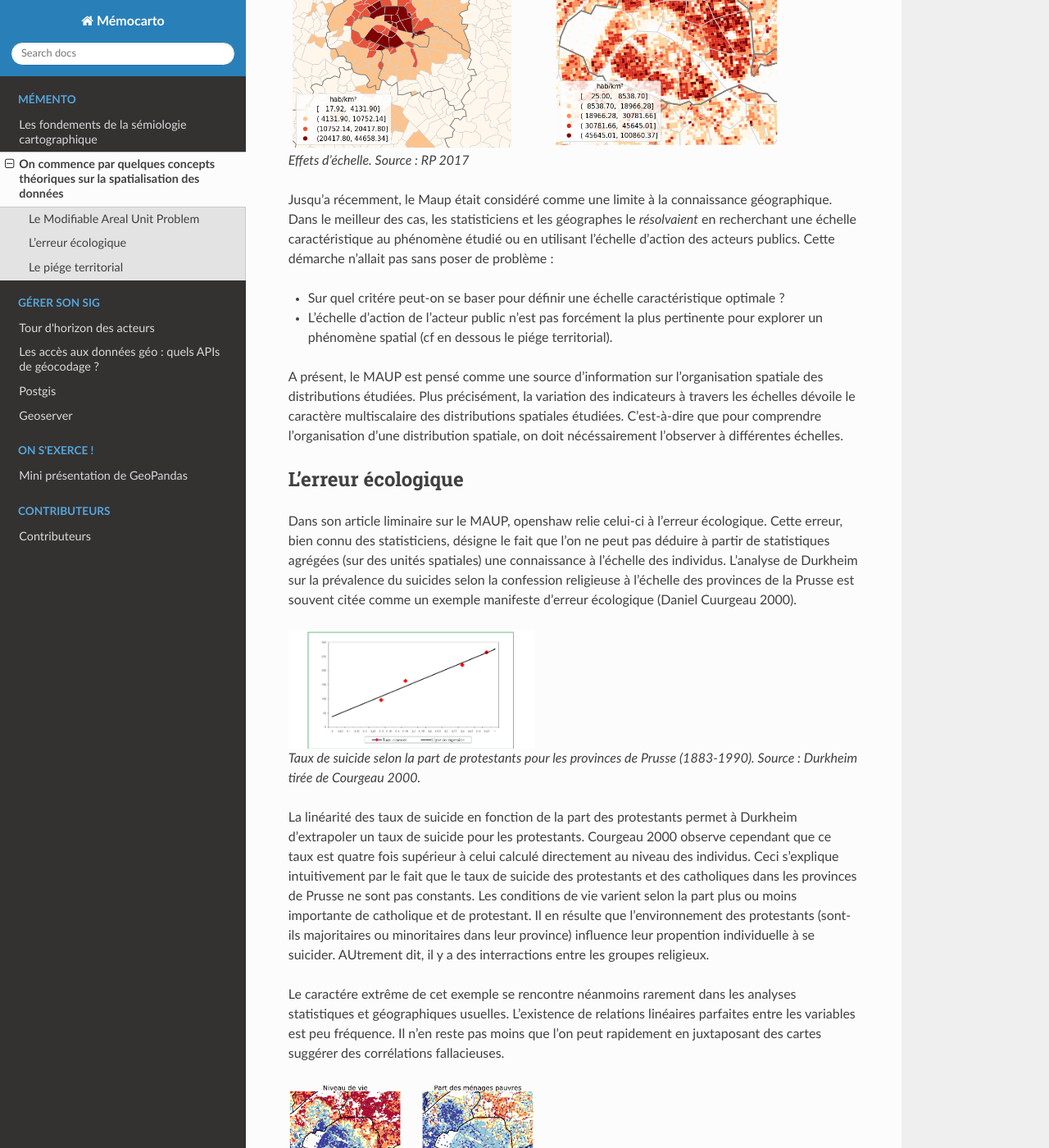
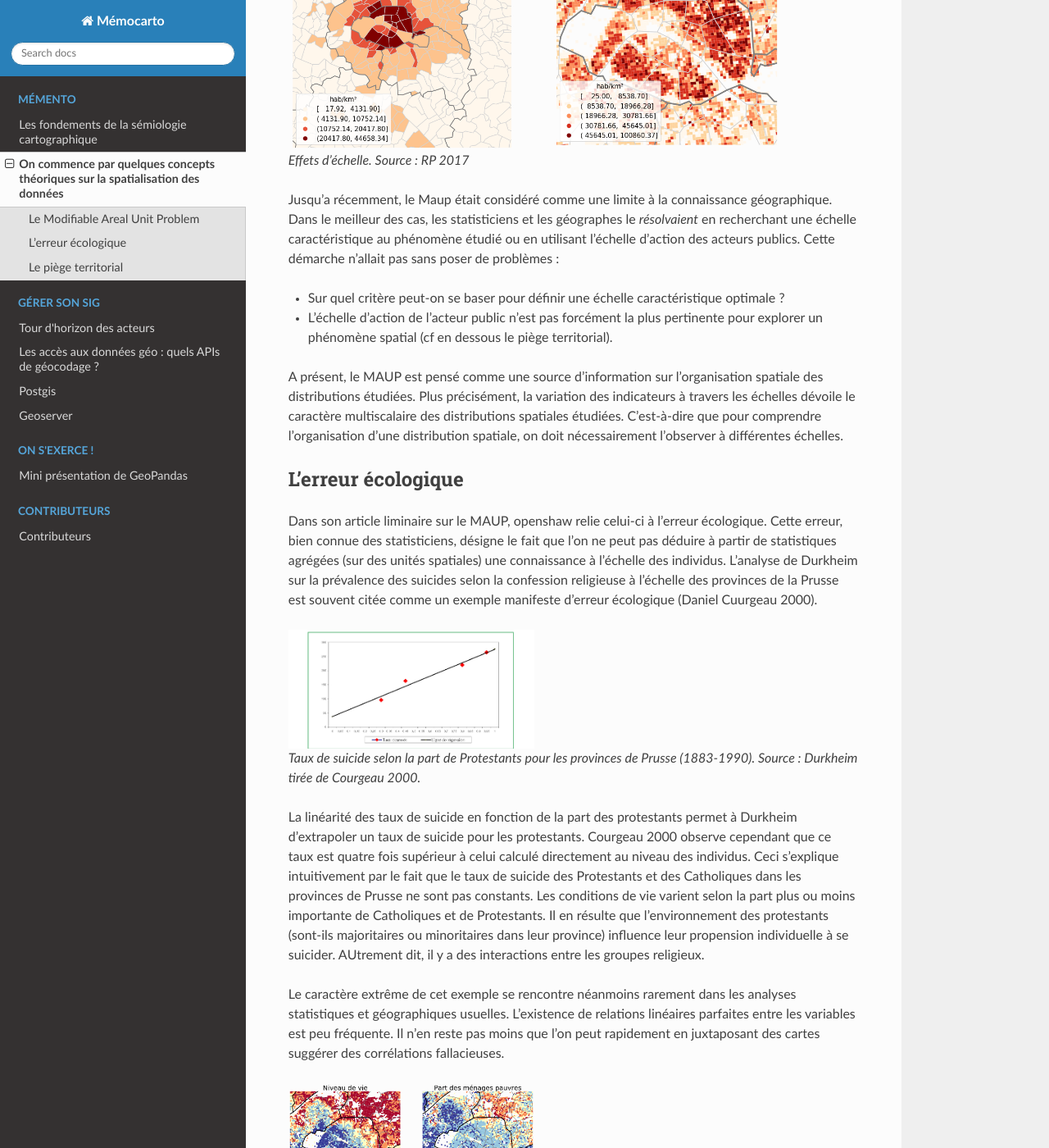
Before and after one commit to JulieDjidji/memocarto, a Sphinx documentation site: the page built from doc/source/concepts.rst, in a window 1280 px wide and 1400 px high, scrolled down 1633 px. Shown: the whole window at 82% size. Built offline with Sphinx 7.4.7 and the Read the Docs theme 2.0.0, drawn with Linux system fonts in a browser that asks for light colours; pages that are not in the unit, such as notebooks, are missing from menus; some of the changed text lies outside the part shown.

Commit message:
Update concepts.rst

```diff
--- a/doc/source/concepts.rst
+++ b/doc/source/concepts.rst
@@ -22,41 +22,41 @@
 
    Effets d'échelle. Source : RP 2017
 
-Jusqu'a récemment, le Maup était considéré comme une limite à la connaissance géographique. Dans le meilleur des cas, les statisticiens et les géographes le *résolvaient*  en recherchant une échelle caractéristique au phénomène étudié ou en utilisant l'échelle d'action des acteurs publics. Cette démarche n'allait pas sans poser de problème :
+Jusqu'a récemment, le Maup était considéré comme une limite à la connaissance géographique. Dans le meilleur des cas, les statisticiens et les géographes le *résolvaient*  en recherchant une échelle caractéristique au phénomène étudié ou en utilisant l'échelle d'action des acteurs publics. Cette démarche n'allait pas sans poser de problèmes :
 
-* Sur quel critére peut-on se baser pour définir une échelle caractéristique optimale ?
-* L'échelle d'action de l'acteur public n'est pas forcément la plus pertinente pour explorer un phénomène spatial (cf en dessous le piége territorial).
+* Sur quel critère peut-on se baser pour définir une échelle caractéristique optimale ?
+* L'échelle d'action de l'acteur public n'est pas forcément la plus pertinente pour explorer un phénomène spatial (cf en dessous le piège territorial).
 
-A présent, le MAUP est pensé comme une source d'information sur l'organisation spatiale des distributions étudiées. Plus précisément, la variation des indicateurs à travers les échelles dévoile le caractère multiscalaire des distributions spatiales étudiées. C'est-à-dire que pour comprendre l'organisation d'une distribution spatiale, on doit nécéssairement l'observer à différentes échelles.
+A présent, le MAUP est pensé comme une source d'information sur l'organisation spatiale des distributions étudiées. Plus précisément, la variation des indicateurs à travers les échelles dévoile le caractère multiscalaire des distributions spatiales étudiées. C'est-à-dire que pour comprendre l'organisation d'une distribution spatiale, on doit nécessairement l'observer à différentes échelles.
 
 L'erreur écologique
 --------------------
-Dans son article liminaire sur le MAUP, openshaw relie celui-ci à l'erreur écologique. Cette erreur, bien connu des statisticiens, désigne le fait que l'on ne peut pas déduire à partir de statistiques agrégées (sur des unités spatiales) une connaissance à l'échelle des individus. L'analyse de Durkheim sur la prévalence du suicides selon la confession religieuse à l'échelle des provinces de la Prusse est souvent citée comme un exemple manifeste d'erreur écologique (Daniel Cuurgeau 2000).
+Dans son article liminaire sur le MAUP, openshaw relie celui-ci à l'erreur écologique. Cette erreur, bien connue des statisticiens, désigne le fait que l'on ne peut pas déduire à partir de statistiques agrégées (sur des unités spatiales) une connaissance à l'échelle des individus. L'analyse de Durkheim sur la prévalence des suicides selon la confession religieuse à l'échelle des provinces de la Prusse est souvent citée comme un exemple manifeste d'erreur écologique (Daniel Cuurgeau 2000).
 
 
 .. figure:: _static/caf_1149-1590_2000_num_60_1_T6_0051_0000_1.png
    :width: 300
 
-   Taux de suicide selon la part de protestants pour les provinces de Prusse (1883-1990). Source : Durkheim tirée de Courgeau 2000.
+   Taux de suicide selon la part de Protestants pour les provinces de Prusse (1883-1990). Source : Durkheim tirée de Courgeau 2000.
 
-La linéarité des taux de suicide en fonction de la part des protestants permet à Durkheim d'extrapoler un taux de suicide pour les protestants. Courgeau 2000 observe cependant que ce taux est quatre fois supérieur à celui calculé directement au niveau des individus. Ceci s'explique intuitivement par le fait que le taux de suicide des protestants et des catholiques dans les provinces de Prusse ne sont pas constants. Les conditions de vie varient selon la part plus ou moins importante de catholique et de protestant. Il en résulte que l'environnement des protestants (sont-ils majoritaires ou minoritaires dans leur province) influence leur propention individuelle à se suicider. AUtrement dit, il y a des interractions entre les groupes religieux.
+La linéarité des taux de suicide en fonction de la part des protestants permet à Durkheim d'extrapoler un taux de suicide pour les protestants. Courgeau 2000 observe cependant que ce taux est quatre fois supérieur à celui calculé directement au niveau des individus. Ceci s'explique intuitivement par le fait que le taux de suicide des Protestants et des Catholiques dans les provinces de Prusse ne sont pas constants. Les conditions de vie varient selon la part plus ou moins importante de Catholiques et de Protestants. Il en résulte que l'environnement des protestants (sont-ils majoritaires ou minoritaires dans leur province) influence leur propension individuelle à se suicider. AUtrement dit, il y a des interactions entre les groupes religieux.
 
-Le caractére extrême de cet exemple se rencontre néanmoins rarement dans les analyses statistiques et géographiques usuelles. L'existence de relations linéaires parfaites entre les variables est peu fréquence. Il n'en reste pas moins que l'on peut rapidement en juxtaposant des cartes suggérer des corrélations fallacieuses.
+Le caractère extrême de cet exemple se rencontre néanmoins rarement dans les analyses statistiques et géographiques usuelles. L'existence de relations linéaires parfaites entre les variables est peu fréquente. Il n'en reste pas moins que l'on peut rapidement en juxtaposant des cartes suggérer des corrélations fallacieuses.
 
 .. figure:: _static/carte_pauv.png
    :width: 300
 
    Organisation spatiale de la pauvreté autour de Paris. Source : Filosofi 2015
 
-Les quatres cartes précédentes opposent les quartiers aisés de l'ouest Parisien à ceux de l'est et du nord-est Parisien. Elles suggérent (même imparfaite) l'existence d'une corrélation entre 4 phénomènes sociaux distincts dont le mesusage est susceptible de produire des biais interprétatifs :
+Les quatre cartes précédentes opposent les quartiers aisés de l'ouest Parisien à ceux de l'est et du nord-est Parisien. Elles suggèrent (même imparfaite) l'existence d'une corrélation entre 4 phénomènes sociaux distincts dont le mésusage est susceptible de produire des biais interprétatifs :
 
 -  On pourrait faussement en déduire que les personnes âgées sont relativement épargnées par la pauvreté. Ceci est absolument faux, le revenu des personnes âgées est totalement comparable à celui des autres ménages ;
-- Mettre au même plan les familles monoparentales et la pauvreté incite à penser que cette première est une défavorisation. Or dans les quartiers aisées, une partie des familles monoparentales sont elles-mêmes aisées. Un rapprochement trop rapide entre ces deux variables peut amener à vehiculer des préjugés hétéronormatifs.
+- Mettre au même plan les familles monoparentales et la pauvreté incite à penser que cette première est une défavorisation. Or dans les quartiers aisés, une partie des familles monoparentales sont elles-mêmes aisées. Un rapprochement trop rapide entre ces deux variables peut amener à vehiculer des préjugés hétéronormatifs.
 - Il en est de même avec les familles nombreuses : dans les quartiers aisées, les familles nombreuses sont aisées également. Un usage mal contrôlé de la  corrélation spatiale entre ces deux variables est susceptible de reproduire implicitement des préjugés raciaux.
 
-Le titre de la figure "Organisation spatiale de la pauvreté autour de Paris" est piégeux. Un titre beaucoup plus neutre devrait être choisi pour ne pas induire en erreur le lecteur. Il est également important de faire attention au vocabulaire spatial mobilisé pour décrire les cartes. Par exemple, le terme banlieue est connoté négativement en France et véhicule de nombreux lieux communs. Prévilégier des termes plus neutres permet de ne pas orienter le lecteur dans une lecture spatiale simpliste.
+Le titre de la figure "Organisation spatiale de la pauvreté autour de Paris" est piégeux. Un titre beaucoup plus neutre devrait être choisi pour ne pas induire en erreur le lecteur. Il est également important de faire attention au vocabulaire spatial mobilisé pour décrire les cartes. Par exemple, le terme banlieue est connoté négativement en France et véhicule de nombreux lieux communs. Privilégier des termes plus neutres permet de ne pas orienter le lecteur dans une lecture spatiale simpliste.
 
-Le piége territorial
+Le piège territorial
 ---------------------
 
 Quelle est la nature des informations contenues dans une carte ? Cette question n'est pas purement réthorique comme le confirme le questionnement des géographes et les sociologues au sujet de l'usage de l'espace dans la production d'un savoir scientiques :
@@ -64,9 +64,9 @@
 « Il n’est pas question de nier l’importance des facteurs urbains dans le développement des problèmes sociaux. Mais en centrant les analyses de cette façon on a sans doute hypertrophié la responsabilité des urbanistes et des architectes dans les difficultés actuelles des " quartiers". Cette manière de s’exprimer, devenue usuelle, est d’ailleurs révélatrice du déplacement opéré. Ce sont les quartiers qui posent problème, et plus le chômage, la formation, la famille, l’intégration. Tout se passe comme si la dégradation des quartiers était posée
 comme cause avant d’être examinée comme conséquence » PINÇON et PINÇON-CHARLOT
 
-Le piége territorial théorisé par John Agnew consiste à surinterpréter le rôle de l'espace dans la production des phénomènes sociaux. Il provient du fait que pour définir les chiffres de l'état ou d'un territoire, les statisticiens ont besoin d'un territoire de référence, une délimitation. Progressivement s'opére un glissement et cette délimitation devient le conteneur de la société que l'on étudie. Or, à toutes les époques, les territoires sont traversées par des flux économiques, culturels, de populations qui rendent caduque l'identification des espaces institutionnels aux espaces vécus.
+Le piège territorial théorisé par John Agnew consiste à surinterpréter le rôle de l'espace dans la production des phénomènes sociaux. Il provient du fait que pour définir les chiffres de l'état ou d'un territoire, les statisticiens ont besoin d'un territoire de référence, une délimitation. Progressivement s'opère un glissement et cette délimitation devient le conteneur de la société que l'on étudie. Or, à toutes les époques, les territoires sont traversés par des flux économiques, culturels, de populations qui rendent caduque l'identification des espaces institutionnels aux espaces vécus.
 
-Les cartes de taux en mettent en exergue les territoires contenant une sureprésentation de certaines populations sont susceptibles de favoriser le piége territorial. Elles proposent une vision du monde qui s'intéresse plus aux territoires qu'aux populations sous-jacentes. A contrario, les cartes de densité quantifient la répartition des sous populations dans l'espace.
+Les cartes de taux en mettant en exergue les territoires contenant une surreprésentation de certaines populations sont susceptibles de favoriser le piége territorial. Elles proposent une vision du monde qui s'intéresse plus aux territoires qu'aux populations sous-jacentes. A contrario, les cartes de densité quantifient la répartition des sous populations dans l'espace.
 
 .. figure:: _static/pauv_volume.png
    :width: 300
```
Also changed, not shown: other parts of doc/source/concepts.rst (+2 -2 lines).
